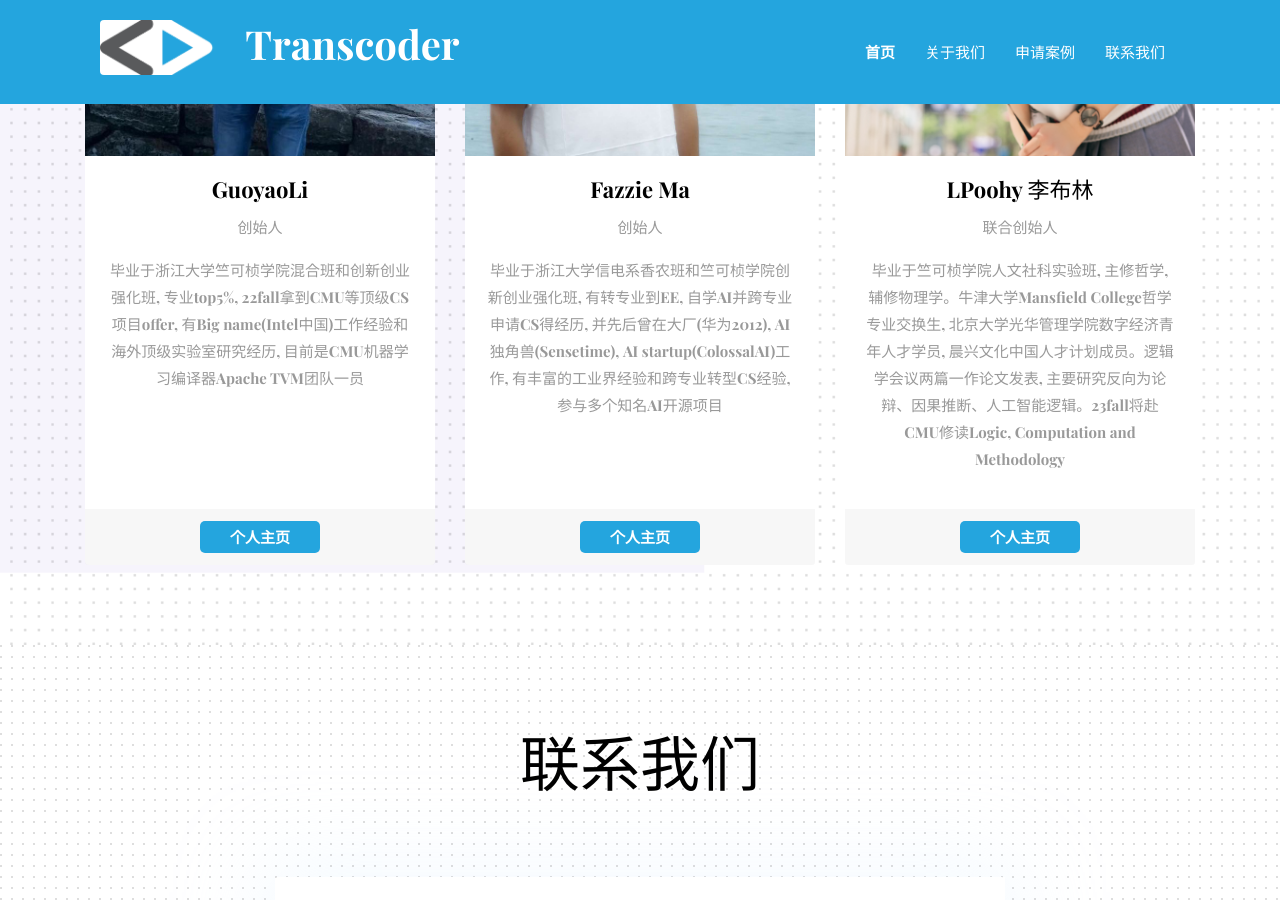
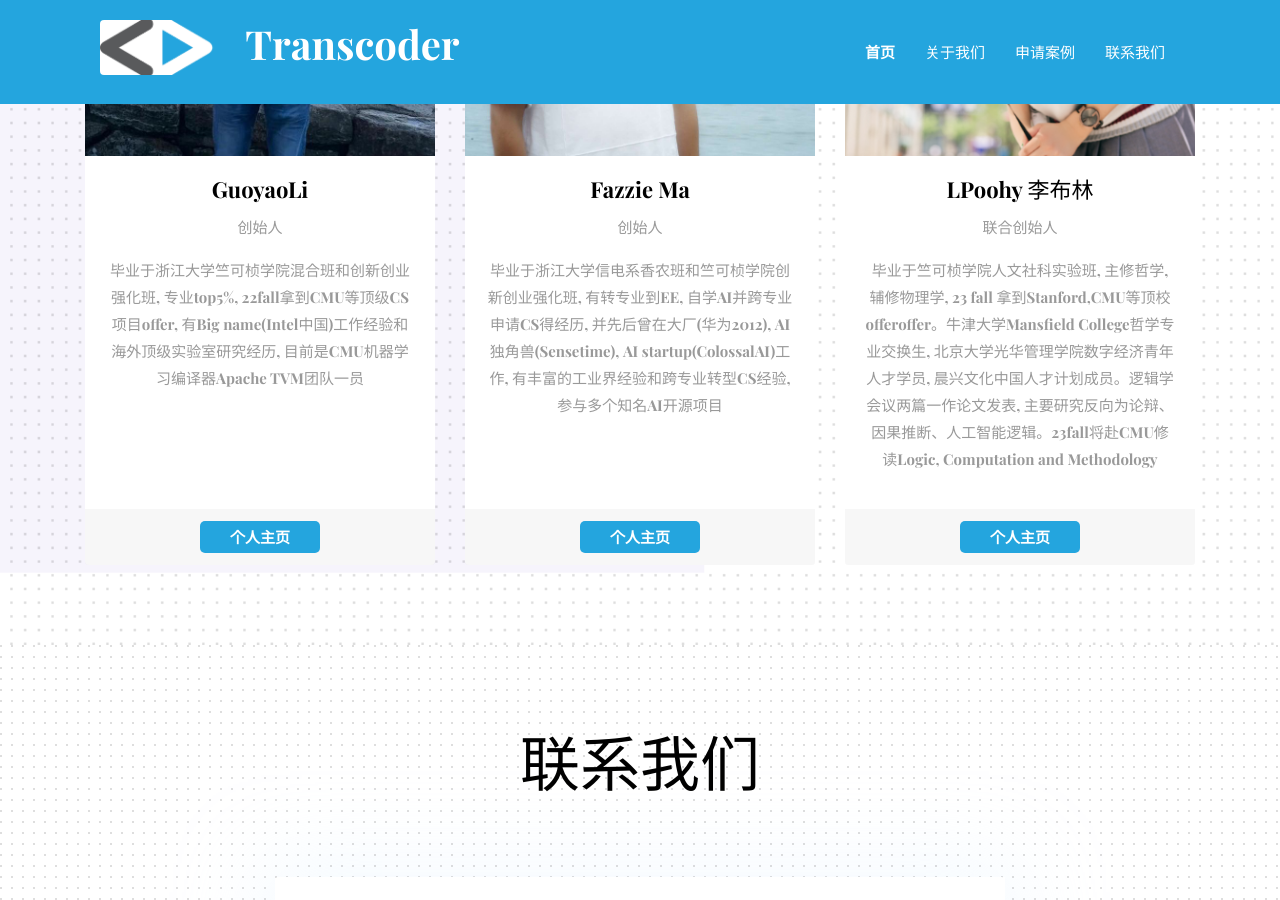
Before and after one commit to Zju-Transcoder/zju-transcoder.github.io, a Jekyll site: the page built from _pages/about.md, in a window 1280 px wide and 900 px high, scrolled down 1237 px. Built offline with Jekyll 4.4.1, drawn with Linux system fonts in a browser that asks for light colours.

Commit message:
Site updated at 2023-04-06 11:00:45

```diff
--- a/_data/settings.yml
+++ b/_data/settings.yml
@@ -86,7 +86,7 @@
   - title: "LPoohy 李布林"
     image: "assets/images/team/member-3.png"
     designation: "联合创始人"
-    detail: "毕业于竺可桢学院人文社科实验班, 主修哲学, 辅修物理学。牛津大学Mansfield College哲学专业交换生, 北京大学光华管理学院数字经济青年人才学员, 晨兴文化中国人才计划成员。逻辑学会议两篇一作论文发表, 主要研究反向为论辩、因果推断、人工智能逻辑。23fall将赴CMU修读Logic, Computation and Methodology"
+    detail: "毕业于竺可桢学院人文社科实验班, 主修哲学, 辅修物理学, 23 fall 拿到Stanford,CMU等顶校offeroffer。牛津大学Mansfield College哲学专业交换生, 北京大学光华管理学院数字经济青年人才学员, 晨兴文化中国人才计划成员。逻辑学会议两篇一作论文发表, 主要研究反向为论辩、因果推断、人工智能逻辑。23fall将赴CMU修读Logic, Computation and Methodology"
     link: "assets/file/CV Puyin Li .pdf"
 
 #-------------------------------
```
